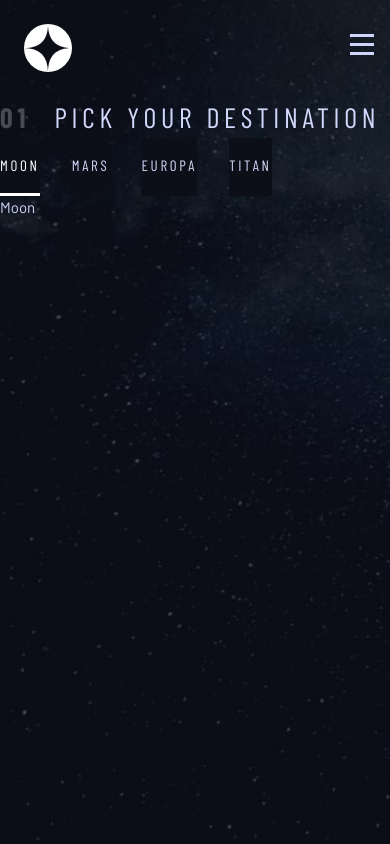
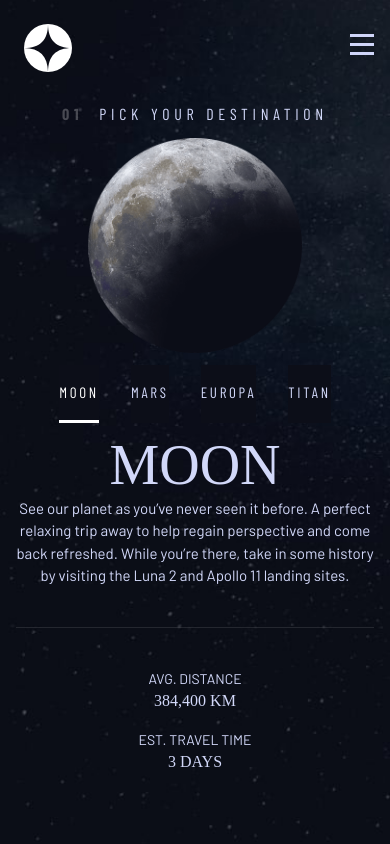
Before and after one commit to Lewis-mbui/space-tourism-website, a React (Vite) app: page /destination in a window 390 px wide. Built offline with nearby package versions, Linux system fonts and the light colour scheme; a web font is replaced by a local one.

Commit message:
style destination page mobile layout

```diff
--- a/src/index.css
+++ b/src/index.css
@@ -17,7 +17,7 @@
   --fs-800: 3.5rem;
   --fs-700: 1.5rem;
   --fs-600: 1rem;
-  --fs-500: 1.75rem;
+  --fs-500: 1rem;
   --fs-400: 0.9375rem;
   --fs-300: 1rem;
   --fs-200: 0.875rem;
@@ -28,6 +28,7 @@
     --fs-800: 5rem;
     --fs-700: 2.5rem;
     --fs-600: 1.5rem;
+    --fs-500: 1.25rem;
     --fs-400: 1rem;
   }
 }
@@ -38,6 +39,7 @@
     --fs-800: 6.25rem;
     --fs-700: 3.5rem;
     --fs-600: 2rem;
+    --fs-500: 1.75rem;
     --fs-400: 1.125rem;
   }
 }
@@ -157,42 +159,6 @@ select {
   padding-inline: 2em;
   margin-inline: auto;
   max-width: 80rem;
-}
-
-.grid-container {
-  display: grid;
-  text-align: center;
-  place-items: center;
-  padding-inline: 1rem;
-}
-
-.grid-container * {
-  max-width: 50ch;
-}
-
-@media (min-width: 45em) {
-  .grid-container {
-    column-gap: var(--container-gap, 2rem);
-    grid-template-columns: minmax(1rem, 1fr) repeat(2, minmax(0, 40rem)) minmax(
-        1rem,
-        1fr
-      );
-
-    text-align: left;
-  }
-
-  .grid-container--home {
-    padding-bottom: max(20vh, 6rem);
-    align-items: end;
-  }
-
-  .grid-container > :first-child {
-    grid-column: 2;
-  }
-
-  .grid-container > :last-child {
-    grid-column: 3;
-  }
 }
 
 .sr-only {
@@ -521,19 +487,6 @@ select {
   border-color: hsl(var(--clr-white) / 1);
 }
 
-/*----------------------*/
-/* BASE LAYOUT          */
-/*----------------------*/
-#root,
-.root-layout,
-main {
-  display: grid;
-}
-
-.root-layout {
-  grid-template-rows: auto 1fr;
-}
-
 /*----------------------------------*/
 /* BASE SPECIFIC BODY BACKGROUND---*/
 /*--------------------------------*/
@@ -575,3 +528,86 @@ main {
     background-image: url("/assets/technology/background-technology-desktop.jpg");
   }
 }
+
+/*----------------------*/
+/* BASE LAYOUT          */
+/*----------------------*/
+#root,
+.root-layout,
+main {
+  display: grid;
+}
+
+.root-layout {
+  grid-template-rows: auto 1fr;
+}
+
+.grid-container {
+  display: grid;
+  text-align: center;
+  place-items: center;
+  padding-inline: 1rem;
+  padding-bottom: 4rem;
+}
+
+.grid-container * {
+  max-width: 50ch;
+}
+
+/* Destination Layout */
+.grid-container--destination {
+  grid-template-areas:
+    "title"
+    "image"
+    "tabs"
+    "content";
+}
+
+.numbered-title {
+  grid-area: title;
+}
+
+.grid-container--destination > img {
+  grid-area: image;
+  max-width: 60%;
+}
+
+.grid-container--destination > .tab-list {
+  grid-area: tabs;
+}
+
+.grid-container--destination > .destination-info {
+  grid-area: content;
+}
+
+.destination-meta {
+  flex-direction: column;
+  border-top: 1px solid hsl(var(--clr-white) / 0.1);
+  padding-top: 2.5rem;
+  margin-top: 2.5rem;
+}
+
+@media (min-width: 45em) {
+  .grid-container {
+    column-gap: var(--container-gap, 2rem);
+    grid-template-columns: minmax(1rem, 1fr) repeat(2, minmax(0, 40rem)) minmax(
+        1rem,
+        1fr
+      );
+
+    text-align: left;
+  }
+
+  .grid-container > :first-child {
+    grid-column: 2;
+  }
+
+  .grid-container > :last-child {
+    grid-column: 3;
+  }
+
+  .grid-container--home {
+    padding-bottom: max(20vh, 6rem);
+    align-items: end;
+  }
+}
--- a/src/pages/DestinationPage.tsx
+++ b/src/pages/DestinationPage.tsx
@@ -11,14 +11,11 @@ const DestinationPage = () => {
   const destination = destinations[selectedIndex];
 
   return (
-    <div className="grid-container-xxxx grid-container--destination">
-      <div>
-        <h2 className="numbered-title">
+    <div className="grid-container grid-container--destination">
+      <h1 className="numbered-title">
         <span aria-hidden={true}>01</span> Pick your destination
-        </h2>
-        <img src="" alt="" />
-      </div>
-      <div>
+      </h1>
+      <img src={destination.images.png} alt={destination.name} />
       <div className="tab-list | underline-indicators flex">
         {destinations.map((d, index) => (
           <button
@@ -31,8 +28,20 @@ const DestinationPage = () => {
           </button>
         ))}
       </div>
-        {destination.name}
+      <article className="destination-info">
+        <h2 className="fs-800 uppercase ff-serif">{destination.name}</h2>
+        <p>{destination.description}</p>
+        <div className="destination-meta | flex">
+          <div>
+            <h3 className="text-accent fs-200 uppercase">Avg. distance</h3>
+            <p className="fs-500 ff-serif uppercase">{destination.distance}</p>
           </div>
+          <div>
+            <h3 className="text-accent fs-200 uppercase">Est. travel time </h3>
+            <p className="fs-500 ff-serif uppercase">{destination.travel}</p>
+          </div>
+        </div>
+      </article>
     </div>
   );
 };
```
Lines whose indentation alone changed are shown as unchanged.
